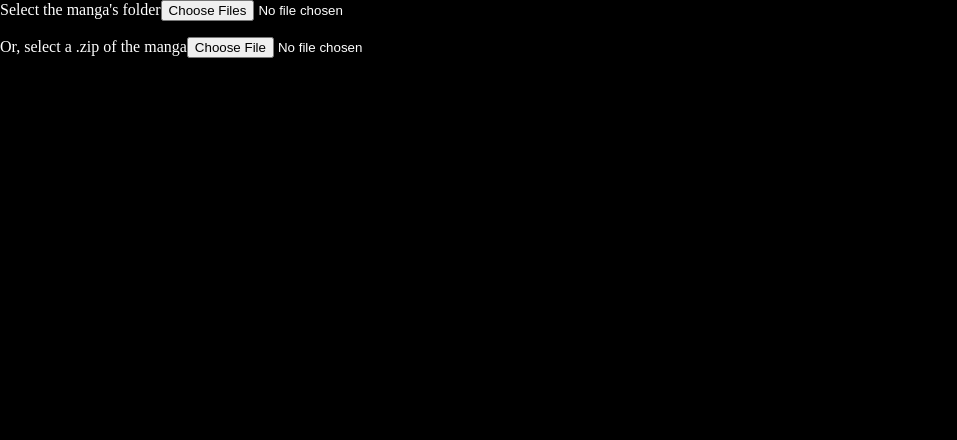
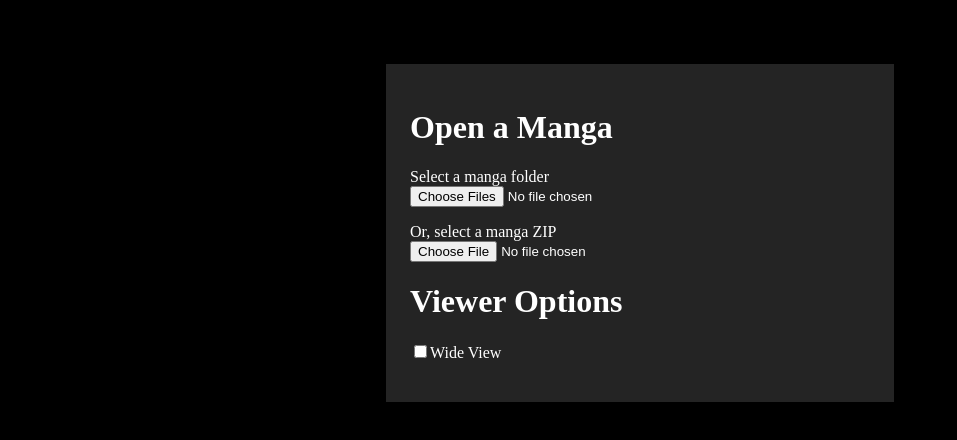
Before and after one commit to JaPNaA/Thingy_2020, a plain HTML site: page localMangaReader/index.html in a window 1280 px wide. Shown: the whole page, without its empty margins (0-957 px from the left). Drawn offline with Linux system fonts and the light colour scheme.

Commit message:
Make controls look better

```diff
--- a/localMangaReader/index.css
+++ b/localMangaReader/index.css
@@ -2,6 +2,23 @@ body {
     margin: 0;
     background-color: black;
     color: white;
+}
+
+.block {
+    display: block;
+}
+
+.main {
+    text-align: center;
+}
+
+.controlsContainer {
+    text-align: left;
+    width: 460px;
+    background-color: #8a8a8a42;
+    padding: 24px;
+    margin: 64px;
+    display: inline-block;
 }
 
 .row {
--- a/localMangaReader/index.js
+++ b/localMangaReader/index.js
@@ -23,6 +23,15 @@ const langMapProm = (async function setUserLanguage() {
 
     return langMap;
 })();
+
+/**
+ * @param {string} key
+ */
+function createLocaleStringSpan(key) {
+    const elm = new Elm("span");
+    langMapProm.then(map => elm.replaceContents(map[key]));
+    return elm;
+}
 
 langMapProm.then(map => document.title = map.localMangaReaderTitle);
 
@@ -194,7 +203,6 @@ class ChapterFiles {
     /** @param {number} yPosition */
     loadFilesUpTo(yPosition) {
         if (yPosition < this.scrollLazyLoadTriggerTreshold) { return; }
-        console.log("scroll");
 
         const closestRowY = this.closestRowIndexAtY(yPosition) + 1;
         const displayPageIndex = Math.min(this.pagesPerRow * closestRowY, this.pages.length - 1);
@@ -211,7 +219,6 @@ class ChapterFiles {
         for (let i = this.pagesLoaded; i < pagesToLoad; i++) {
             this.pages[i].loadFile();
         }
-        console.log("Loading pages up to " + pagesToLoad);
 
         this.pagesLoaded = pagesToLoad;
         this.scrollLazyLoadTriggerTreshold =
@@ -380,19 +387,35 @@ const zipFileInput = new InputElm().setType("file").attribute("accept", "applica
         });
 
         updateFiles(directory);
-    });;
+    });
+
+const wideViewCheckbox = new InputElm().setType("checkbox")
+    .on("change", function () {
+        //
+    });
 
 new Elm("div").class("main").append(
     fileDisplay.elm,
 
-    new Elm("label").append(
-        filesInputLabelText = new Elm("span").withSelf(async elm => elm.append((await langMapProm).selectMangaFolder)),
-        directoryFileInput
-    ),
+    new Elm().class("controlsContainer").append(
+        new Elm("h1").append(createLocaleStringSpan("selectFile")),
 
-    new Elm("label").append(
-        new Elm("span").withSelf(async elm => elm.append((await langMapProm).selectMangaZip)),
-        zipFileInput
+        new Elm("label").append(
+            filesInputLabelText = createLocaleStringSpan("selectMangaFolder").class("block"),
+            directoryFileInput
+        ),
+
+        new Elm("label").append(
+            createLocaleStringSpan("selectMangaZip").class("block"),
+            zipFileInput
+        ),
+
+        new Elm("h1").append(createLocaleStringSpan("viewerOptions")),
+
+        new Elm("label").append(
+            wideViewCheckbox,
+            createLocaleStringSpan("wideView")
+        )
     )
 ).appendTo(document.body);
 
--- a/localMangaReader/intl/en.csv
+++ b/localMangaReader/intl/en.csv
@@ -1,4 +1,7 @@
 localMangaReaderTitle,Local Manga Reader
-selectMangaFolder,Select the manga's folder
-selectMangaZip,Or, select a .zip of the manga
+selectMangaFolder,Select a manga folder
+selectMangaZip,Or, select a manga ZIP
 selectAdditionalMangaFolder,Add another manga folder
+selectFile,Open a Manga
+viewerOptions,Viewer Options
+wideView,Wide View
```
Also changed, not shown: localMangaReader/intl/ja.csv (+7 -4 lines).
